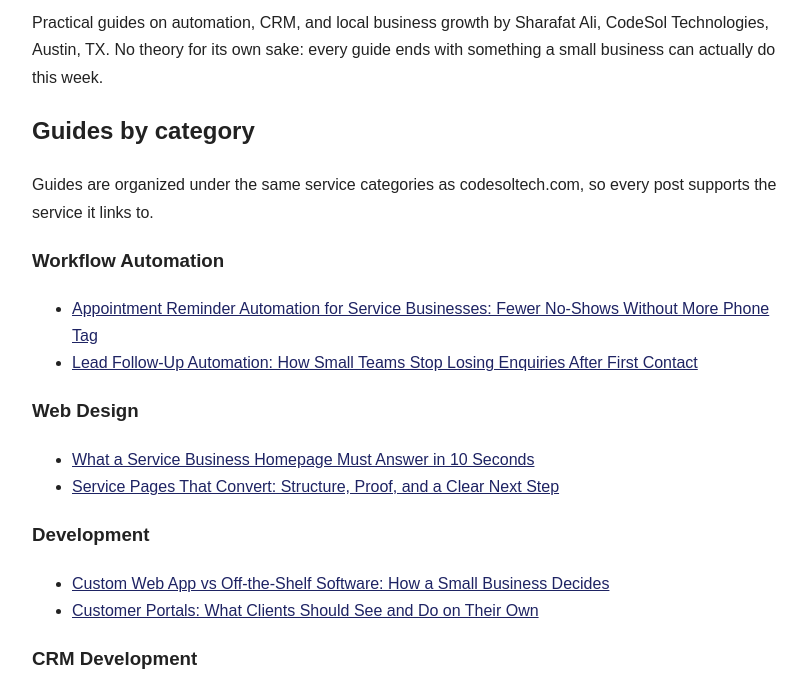
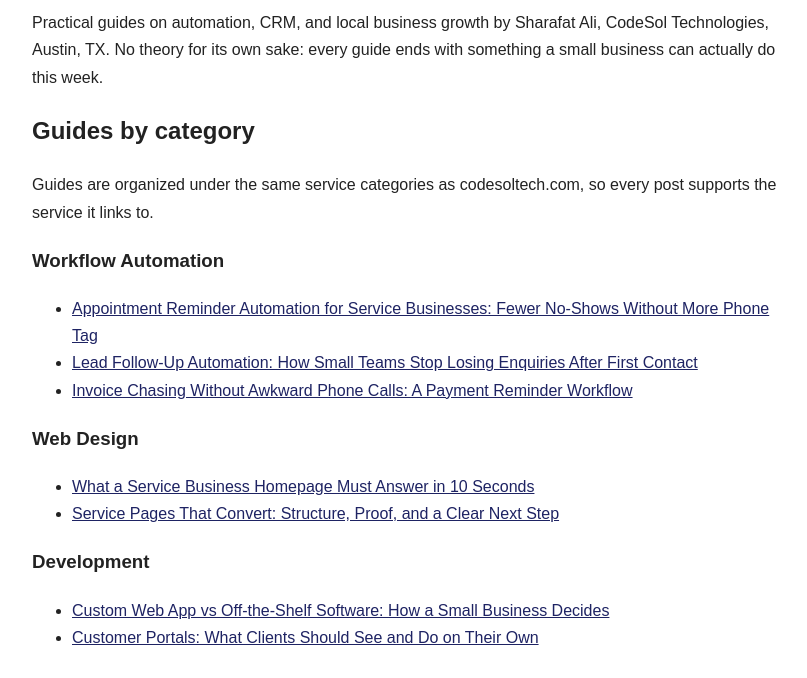
Before and after one commit to Codesoltech/Codesoltech.github.io, a plain HTML site: page index.html in a window 1280 px wide. Shown: the part 112-790 px from the top of the page, without its empty margins (228-1035 px from the left). Drawn offline with Linux system fonts and the light colour scheme.

Commit message:
Update hub index with Invoice Chasing payment reminder workflow guide

```diff
--- a/index.html
+++ b/index.html
@@ -19,6 +19,7 @@ a{color:#1E2363}
 <ul>
 <li><a href="appointment-reminder-automation-service-businesses.html">Appointment Reminder Automation for Service Businesses: Fewer No-Shows Without More Phone Tag</a></li>
 <li><a href="lead-follow-up-automation-small-teams-stop-losing-enquiries.html">Lead Follow-Up Automation: How Small Teams Stop Losing Enquiries After First Contact</a></li>
+<li><a href="invoice-chasing-without-awkward-phone-calls-payment-reminder-workflow.html">Invoice Chasing Without Awkward Phone Calls: A Payment Reminder Workflow</a></li>
 </ul>
 <h3>Web Design</h3>
 <ul>
```
